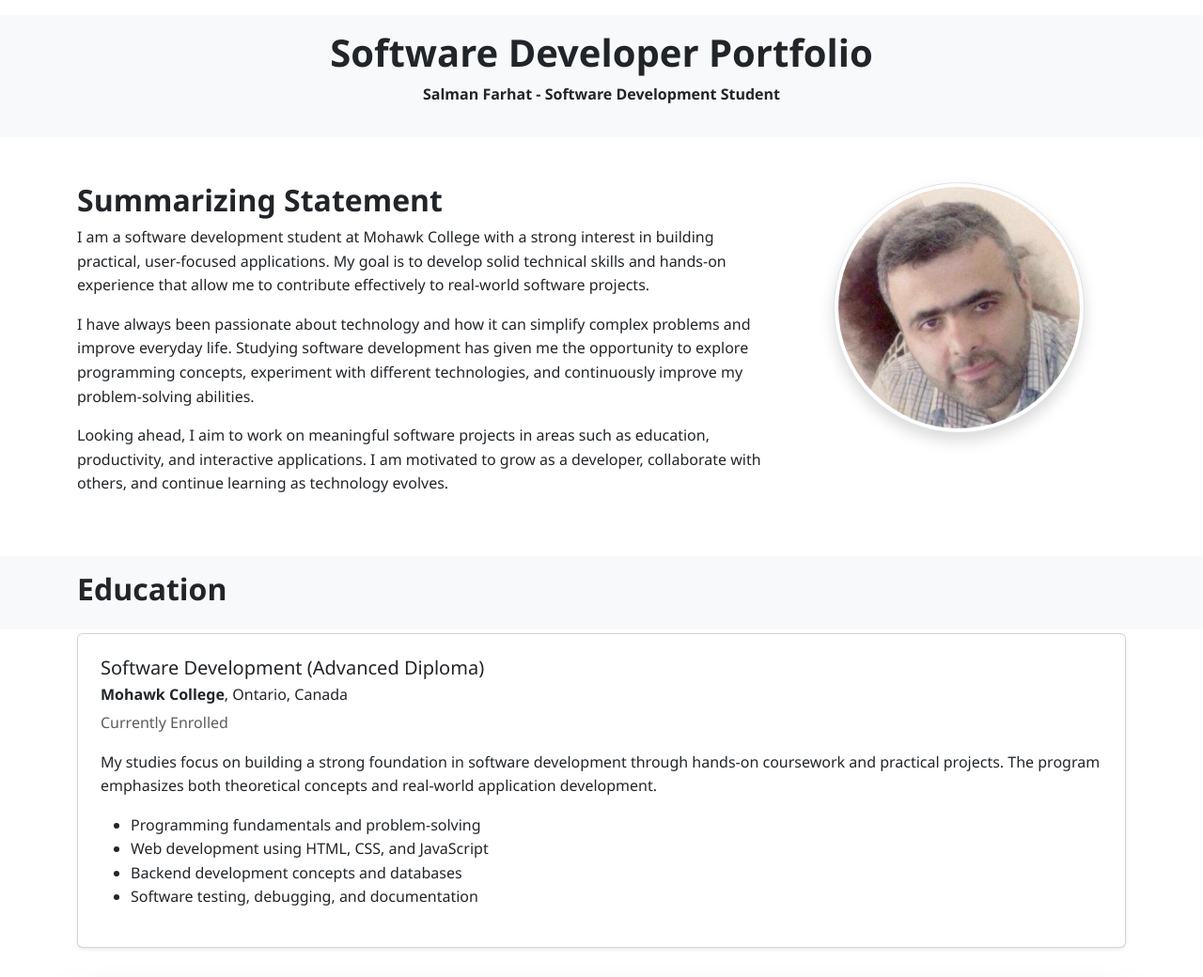
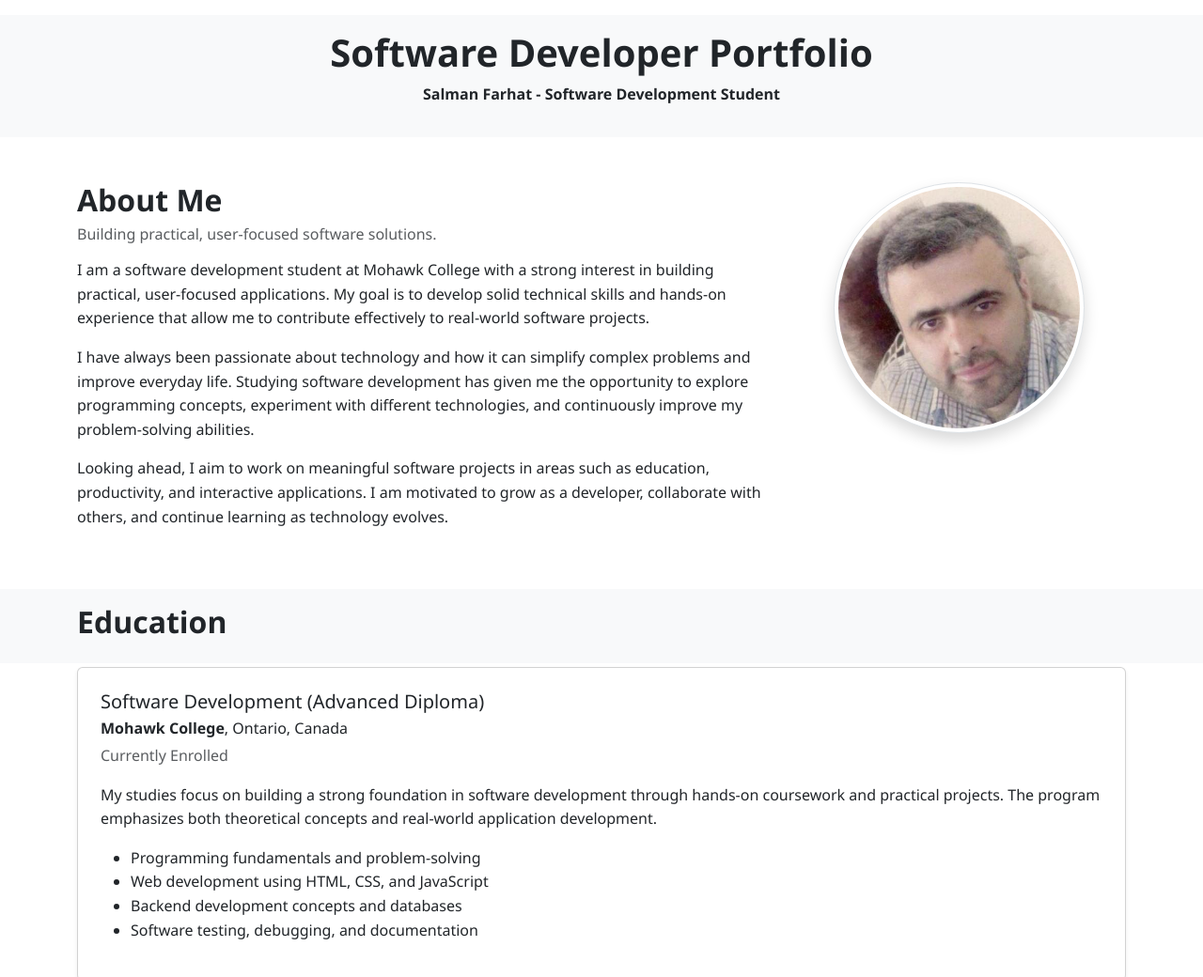
Before and after one commit to rsfsalman/portfolio, a plain HTML site: page index.html in a window 1280 px wide. Shown: the top 1040 px of the page at 94% size. Drawn offline with nearby package versions, Linux system fonts and the light colour scheme.

Commit message:
Improve About Me section layout and spacing

```diff
--- a/index.html
+++ b/index.html
@@ -48,7 +48,11 @@
             <div class="row">
                 <!-- Left Column: Text content -->
                 <div class="col-md-8">
-                    <h2 class="fw-bold">Summarizing Statement</h2>
+                    <h2 class="fw-bold">About Me</h2>
+                    <h6 class="mb-3 mt-0 text-muted">
+                        Building practical, user-focused software solutions.
+                    </h6>
+
                     <p>
                         I am a software development student at Mohawk College
                         with a strong interest in building practical,
```
